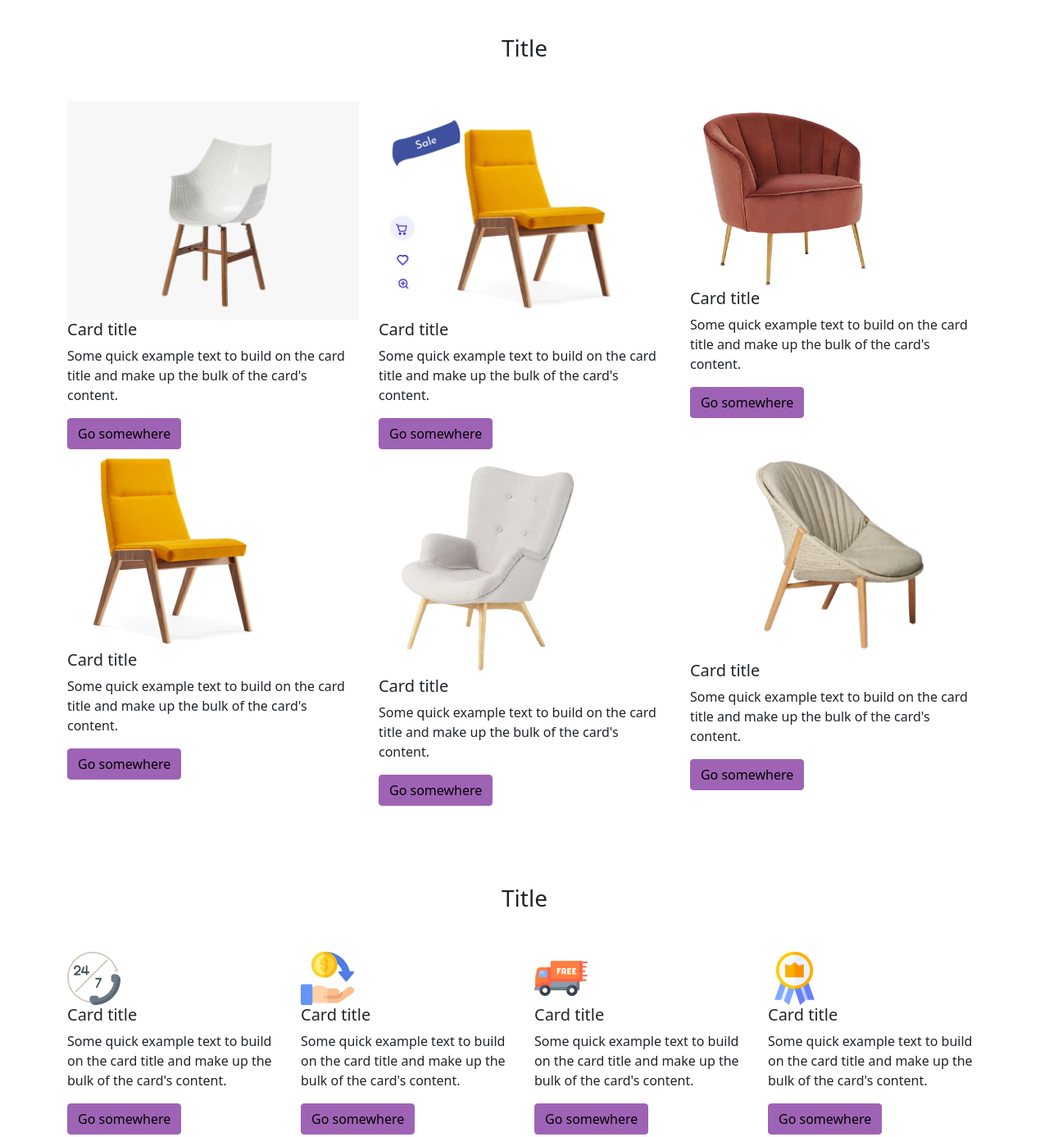
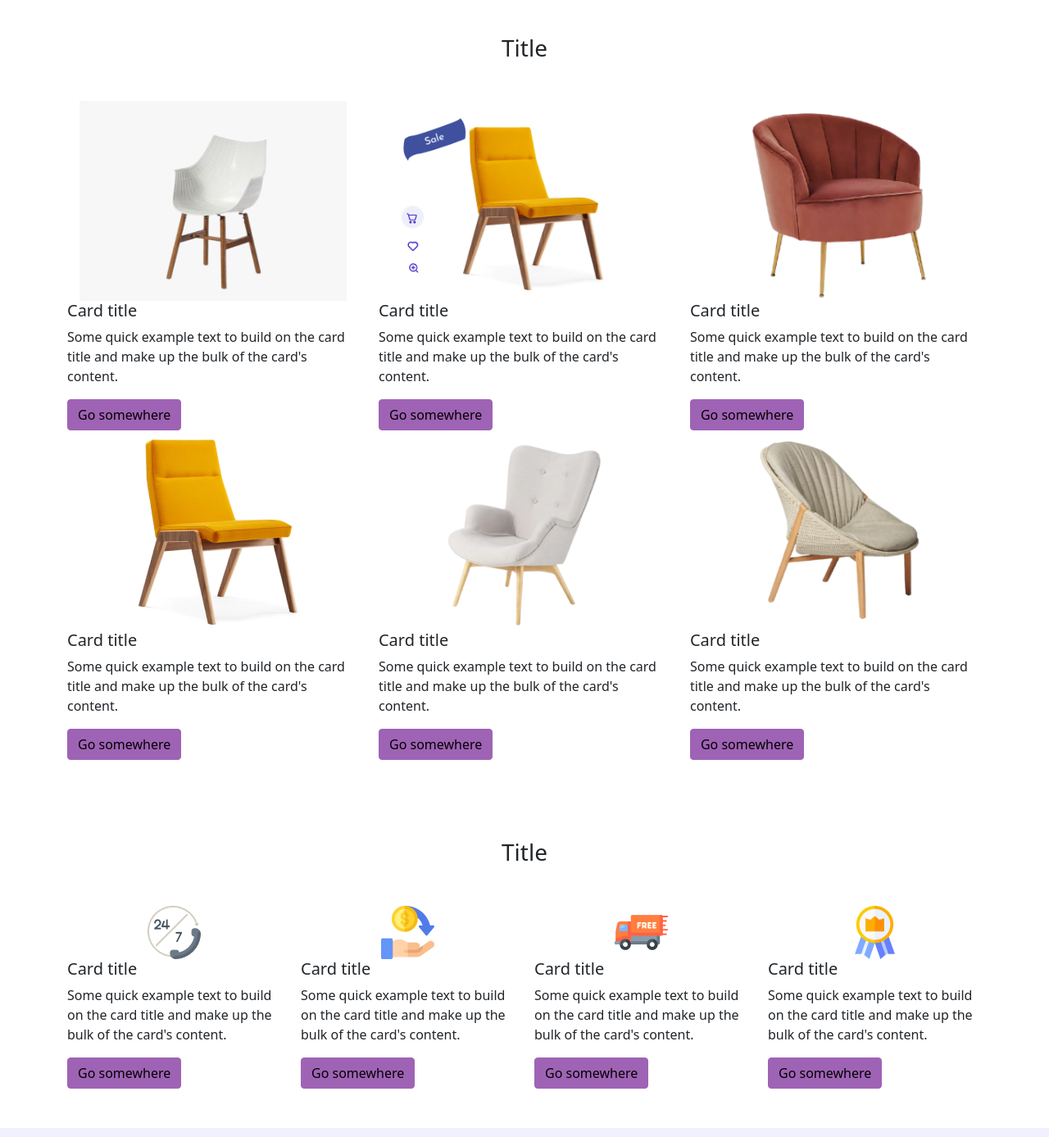
Before and after one commit to arman-bitaraf/Hekto, a plain HTML site: page index.html in a window 1280 px wide. Shown: the part 520-1907 px from the top of the page at 82% size. Drawn offline with Linux system fonts and the light colour scheme.

Commit message:
feat: image
- set the same size of images in trending products part

```diff
--- a/assets/style/index.scss
+++ b/assets/style/index.scss
@@ -1,4 +1,5 @@
 @import './scss/bootstrap';
-:root{
-    --bs-body
-}
+//@import url('https://fonts.googleapis.com/css2?family=Roboto:wght@100&display=swap');
+//:root{
+  //  --bs-body-font-family:'Roboto';
+//}
--- a/assets/style/scss/_bootstrap.scss
+++ b/assets/style/scss/_bootstrap.scss
@@ -39,7 +39,6 @@ $theme-colors: (
   "arman": $arman,
   "social-media": $social-media,
 );
-
 
 @import "variables";
 @import "mixins";
--- a/index.html
+++ b/index.html
@@ -83,9 +83,12 @@
             <div class="container">
                 <div class="row">
                     <div class="col-12 col-md-4">
+
                         <div class="card">
-                            <img src="./assets/image/Project - Hekto (3)/Frame 1 (6).png" class="card-img-top img-fluid"
-                                title="dog" alt="dog">
+                            <div class="d-flex justify-content-center w-33" style="height: 244px;">
+                                <img src="./assets/image/Project - Hekto (3)/Frame 1 (6).png"
+                                    class="card-img-top img-fluid" title="dog" alt="dog" >
+                            </div>
                             <div class="card-body">
                                 <h5 class="card-title">Card title</h5>
                                 <p class="card-text">Some quick example text to build on the card title and make up the
@@ -96,8 +99,10 @@
                     </div>
                     <div class="col-12 col-md-4">
                         <div class="card">
-                            <img src="./assets/image/Project - Hekto (3)/Frame 1 (7).png" class="card-img-top img-fluid"
-                                title="dog" alt="dog">
+                            <div class="d-flex justify-content-center w-33" style="height: 244px;">
+                                <img src="./assets/image/Project - Hekto (3)/Frame 1 (7).png"
+                                    class="card-img-top img-fluid" title="dog" alt="dog">
+                            </div>
                             <div class="card-body">
                                 <h5 class="card-title">Card title</h5>
                                 <p class="card-text">Some quick example text to build on the card title and make up the
@@ -108,8 +113,10 @@
                     </div>
                     <div class="col-12 col-md-4">
                         <div class="card">
-                            <img src="./assets/image/Project - Hekto (3)/image 1166.png" class="card-img-top img-fluid"
-                                title="dog" alt="dog">
+                            <div class="d-flex justify-content-center w-33" style="height: 244px;">
+                                <img src="./assets/image/Project - Hekto (3)/image 1166.png"
+                                    class="card-img-top img-fluid" title="dog" alt="dog">
+                            </div>
                             <div class="card-body">
                                 <h5 class="card-title">Card title</h5>
                                 <p class="card-text">Some quick example text to build on the card title and make up the
@@ -119,9 +126,13 @@
                         </div>
                     </div>
                     <div class="col-12 col-md-4">
+                        <div class="d-flex justify-content-center w-33" style="height: 244px;">
+
                             <div class="card">
-                            <img src="./assets/image/Project - Hekto (3)/image 15.png" class="card-img-top img-fluid"
-                                title="dog" alt="dog">
+                                <img src="./assets/image/Project - Hekto (3)/image 15.png"
+                                    class="card-img-top img-fluid" title="dog" alt="dog">
+                            </div>
+                        </div>
                         <div class="card-body">
                             <h5 class="card-title">Card title</h5>
                             <p class="card-text">Some quick example text to build on the card title and make up the
@@ -129,11 +140,14 @@
                             <a href="#" class="btn btn-primary">Go somewhere</a>
                         </div>
                     </div>
+                    <div class="col-12 col-md-4">
+
+                        <div class="card">
+                            <div class="d-flex justify-content-center w-33" style="height: 244px;">
+                                <img src="./assets/image/Project - Hekto (3)/image 23.png"
+                                    class="card-img-top img-fluid" title="dog" alt="dog">
                             </div>
-                    <div class="col-12 col-md-4">
-                        <div class="card">
-                            <img src="./assets/image/Project - Hekto (3)/image 23.png" class="card-img-top img-fluid"
-                                title="dog" alt="dog">
+                        </div>
                         <div class="card-body">
                             <h5 class="card-title">Card title</h5>
                             <p class="card-text">Some quick example text to build on the card title and make up the
@@ -141,12 +155,14 @@
                             <a href="#" class="btn btn-primary">Go somewhere</a>
                         </div>
                     </div>
-                    </div>
 
                     <div class="col-12 col-md-4">
+
                         <div class="card">
+                            <div class="d-flex justify-content-center w-33" style="height: 244px;">
                                 <img src="./assets/image/Project - Hekto (3)/image 3.png" class="card-img-top img-fluid"
                                     title="dog" alt="dog">
+                            </div>
                             <div class="card-body">
                                 <h5 class="card-title">Card title</h5>
                                 <p class="card-text">Some quick example text to build on the card title and make up the
@@ -168,8 +184,10 @@
                 <div class="row">
                     <div class="col-12 col-md-3">
                         <div class="card">
+                            <div class="d-flex justify-content-center w-33">
                                 <img src="./assets/image/Project - Hekto (4)/24-hours-support 1.png"
                                     class="card-img-top img-fluid" title="dog" alt="dog">
+                            </div>
                             <div class="card-body">
                                 <h5 class="card-title">Card title</h5>
                                 <p class="card-text">Some quick example text to build on the card title and make up the
@@ -181,8 +199,11 @@
 
                     <div class="col-12 col-md-3">
                         <div class="card">
-                            <img src="./assets/image/Project - Hekto (4)/cashback 1.png" class="card-img-top img-fluid"
-                                title="dog" alt="dog">
+                            <div class="d-flex justify-content-center w-33">
+                                <img src="./assets/image/Project - Hekto (4)/cashback 1.png"
+                                    class="card-img-top img-fluid" title="dog" alt="dog">
+
+                            </div>
                             <div class="card-body">
                                 <h5 class="card-title">Card title</h5>
                                 <p class="card-text">Some quick example text to build on the card title and make up the
@@ -194,8 +215,11 @@
 
                     <div class="col-12 col-md-3">
                         <div class="card">
+                            <div class="d-flex justify-content-center w-33">
                                 <img src="./assets/image/Project - Hekto (4)/free-delivery 1.png"
                                     class="card-img-top img-fluid" title="dog" alt="dog">
+
+                            </div>
                             <div class="card-body">
                                 <h5 class="card-title">Card title</h5>
                                 <p class="card-text">Some quick example text to build on the card title and make up the
@@ -207,8 +231,11 @@
 
                     <div class="col-12 col-md-3">
                         <div class="card">
+                            <div class="d-flex justify-content-center w-33">
                                 <img src="./assets/image/Project - Hekto (4)/premium-quality 1.png"
                                     class="card-img-top img-fluid" title="dog" alt="dog">
+
+                            </div>
                             <div class="card-body">
                                 <h5 class="card-title">Card title</h5>
                                 <p class="card-text">Some quick example text to build on the card title and make up the
@@ -420,8 +447,11 @@
                 <div class="row">
                     <div class="col-12 col-md-3">
                         <div class="card">
+                            <div class="d-flex justify-content-center w-25">
                                 <img src="./assets/image/Project - Hekto (6)/Top Catagories/image 1168.png"
                                     class="card-img-top img-fluid" alt="...">
+
+                            </div>
                             <div class="card-body">
                                 <h5 class="card-title">Card title</h5>
                                 <p class="card-text">Some quick example text to build on the card title and make up the
@@ -432,8 +462,10 @@
                     </div>
                     <div class="col-12 col-md-3">
                         <div class="card">
+                            <div class="d-flex justify-content-center w-25">
                                 <img src="./assets/image/Project - Hekto (6)/Top Catagories/image 1171.png"
                                     class="card-img-top img-fluid" alt="...">
+                            </div>
                             <div class="card-body">
                                 <h5 class="card-title">Card title</h5>
                                 <p class="card-text">Some quick example text to build on the card title and make up the
@@ -444,8 +476,11 @@
                     </div>
                     <div class="col-12 col-md-3">
                         <div class="card">
+                            <div class="d-flex justify-content-center w-25">
                                 <img src="./assets/image/Project - Hekto (6)/Top Catagories/image 20-1.png"
                                     class="card-img-top img-fluid" alt="...">
+                            </div>
+
                             <div class="card-body">
                                 <h5 class="card-title">Card title</h5>
                                 <p class="card-text">Some quick example text to build on the card title and make up the
@@ -456,8 +491,10 @@
                     </div>
                     <div class="col-12 col-md-3">
                         <div class="card">
+                            <div class="d-flex justify-content-center w-25">
                                 <img src="./assets/image/Project - Hekto (6)/Top Catagories/image 20.png"
                                     class="card-img-top img-fluid" alt="...">
+                            </div>
                             <div class="card-body">
                                 <h5 class="card-title">Card title</h5>
                                 <p class="card-text">Some quick example text to build on the card title and make up the
```
Lines whose indentation alone changed are shown as unchanged.
